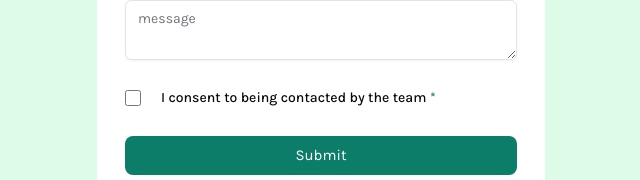
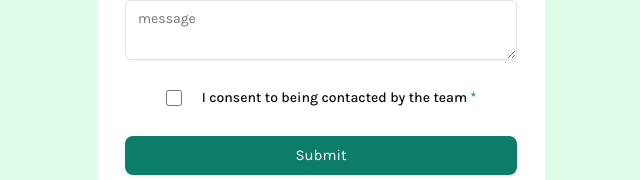
Before and after one commit to Btnagasai/contact-shadcn, a React (Vite) app: page / in a window 1280 px wide. Shown: the part 461-641 px from the top of the page, without its empty margins (319-959 px from the left). Built offline with nearby package versions, Linux system fonts and the light colour scheme.

Commit message:
alignment

```diff
--- a/src/App.tsx
+++ b/src/App.tsx
@@ -46,7 +46,7 @@
                 <Label htmlFor="message " className="">Message <span className="text-[#0c7d69]">*</span></Label>
                     <Textarea typeof="textarea" id="message" placeholder="message"  required/>
                     </div>
-                    <div className="flex items-center mt-6 ">
+                    <div className="flex items-center justify-center mt-6 ">
 
                    <Input type="checkbox" className="input-checkbox w-[16px] h-[16px] mr-5 font-medium" required/>
                    <Label htmlFor="checkBox">I consent to being contacted by the team <span className="text-[#0c7d69]">*</span></Label>
```
